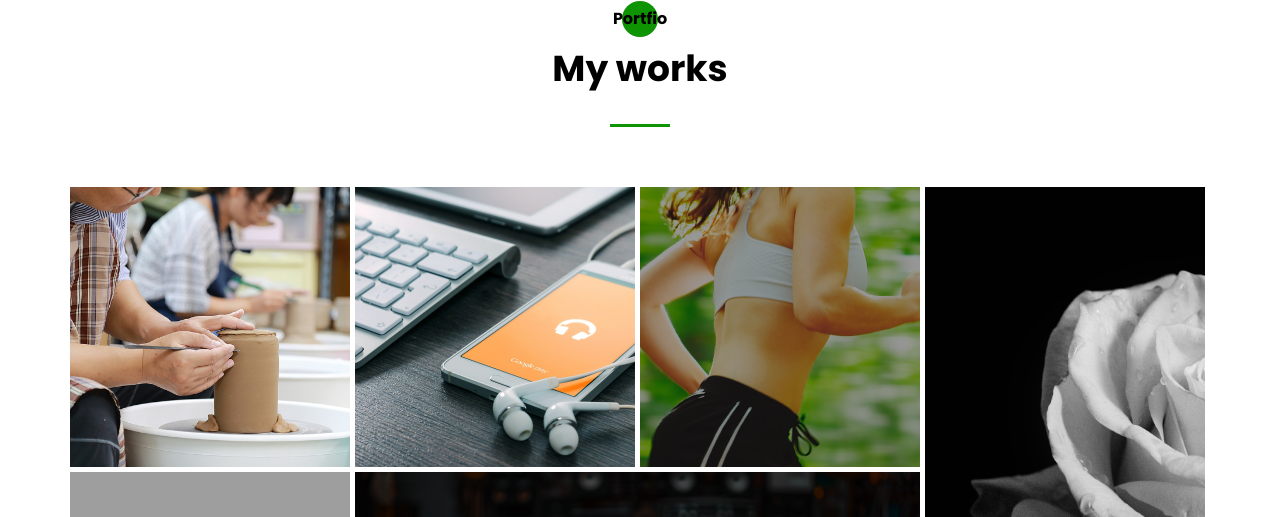
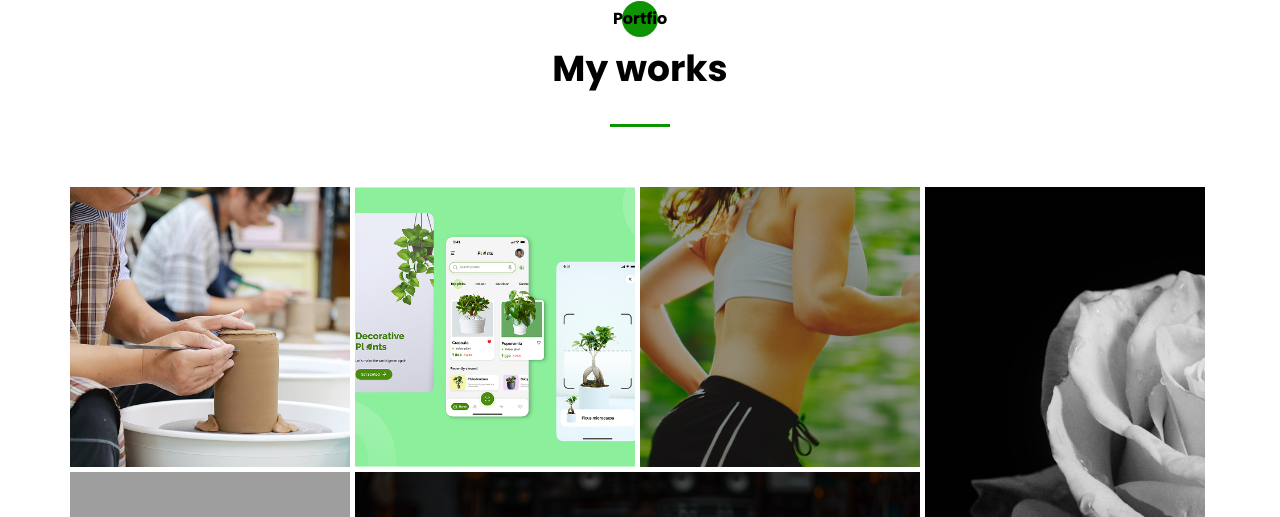
Before and after one commit to Valerii-Hud/valerii-hud.ru, a website: page src/index.html in a window 1280 px wide. Shown: the part 3349-3866 px from the top of the page. Drawn offline with nearby package versions, Linux system fonts and the light colour scheme; files that its build step writes are made by us from their sources; grey boxes are pictures that could not be loaded; files whose address does not match are found by name.

Commit message:
fix typo

```diff
--- a/src/index.html
+++ b/src/index.html
@@ -662,8 +662,16 @@
               class="portfolio__img"
             />
           </a>
-          <a href="#" class="portfolio__item" target="_blank">
-            <img src="img/works/ipad.jpg" alt="ipad" class="portfolio__img" />
+          <a
+            href="https://dezign.valerii-hud.com/"
+            class="portfolio__item"
+            target="_blank"
+          >
+            <img
+              src="img/works/second-DszjXBWP.png"
+              alt="dezign"
+              class="portfolio__img"
+            />
           </a>
           <a
             href="https://pulse.valerii-hud.com/"
```
Also changed, not shown: src/img/works/second-DszjXBWP.png (added).
